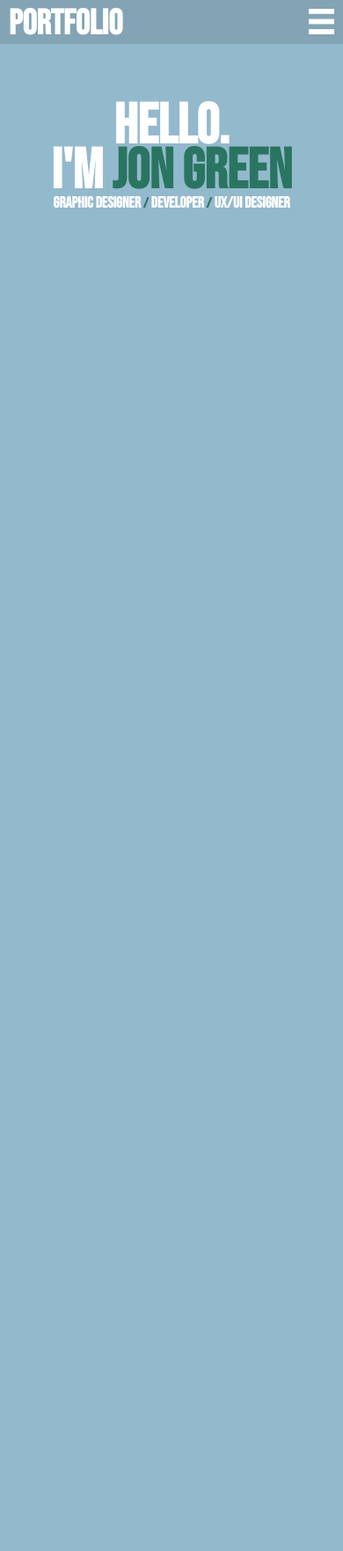
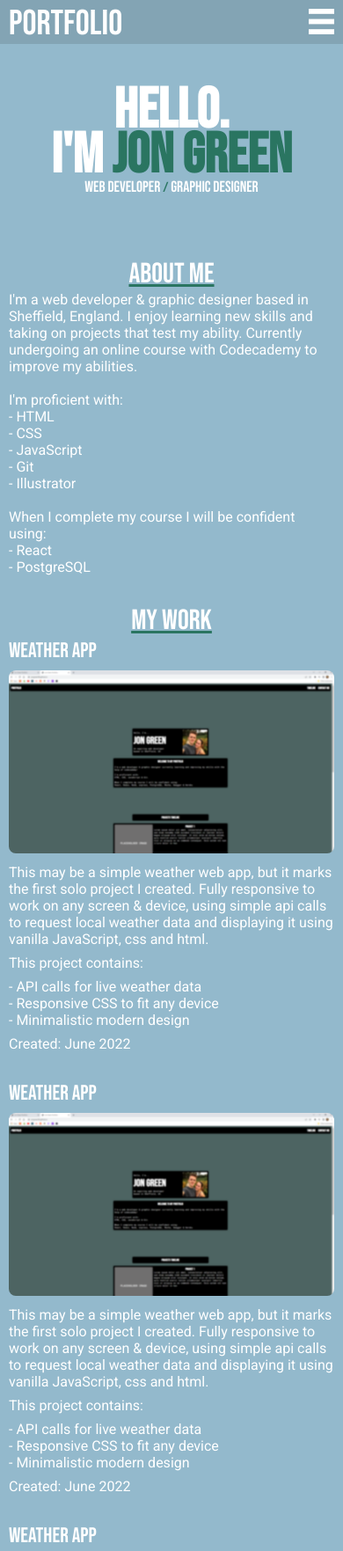
Before and after one commit to jongreen96/jongreen96.github.io, a plain HTML site: page index.html in a window 390 px wide. Shown: the top 1763 px of the page at 88% size. Drawn offline with Linux system fonts and the light colour scheme.

Commit message:
linked to first project added possible fix for letter spacing on iphone

```diff
--- a/Resources/index.css
+++ b/Resources/index.css
@@ -4,7 +4,7 @@
     position: absolute;
     width: 100%;
     top: 40%;
-    transition: top 1.5s ease 4s, opacity 2s ease 1s, margin-top 1.5s ease 4s;
+    transition: top 1s ease 2.5s, opacity 1s ease .5s, margin-top 1s ease 2.5s;
 }
 
 #title>h1 {
@@ -21,14 +21,39 @@
 
 main {
     opacity: 0%;
-    transition: opacity 2s ease 5s;
+    transition: opacity 2s ease 2.7s;
     padding: 10px;
     display: grid;
     gap: 2rem;
     margin-top: 250px;
 }
 
+.project {
+    display: grid;
+    gap: .5rem;
+    justify-content: center;
+}
+
+.project img {
+    border-radius: .5rem;
+}
+
 .grid-container {
     display: grid;
     gap: 2rem;
 }
+
+#contact {
+    text-align: center;
+    display: grid;
+    justify-content: center;
+}
+
+#contact h1 {
+    line-height: 3.2rem;
+    width: 300px;
+}
+
+#contact h3 {
+    justify-self: center;
+}
--- a/Resources/index.js
+++ b/Resources/index.js
@@ -2,7 +2,9 @@ const menu = document.getElementById('menu');
 const navButton = document.getElementById('nav-menu-button');
 let navToggle = true;
 
-navButton.onclick = function() {
+navButton.onclick = navigationToggle;
+
+function navigationToggle() {
     if (navToggle) {
         menu.style.top = '50px';
         navToggle = false;
@@ -15,7 +17,7 @@ navButton.onclick = function() {
 const title = document.getElementById('title');
 const main = document.getElementById('main');
 
-document.body.onload = function () {
+document.body.onload = () => {
     title.style.opacity = '100%';
     title.style.top = '0';
     title.style.marginTop = '100px';
@@ -23,7 +25,11 @@ document.body.onload = function () {
     main.style.opacity = '100%';
 }
 
-document.body.onclick = function() {
+document.body.onclick = () => {
     title.style.transition = 'none';
     main.style.transition = 'none';
 }
+
+menu.onclick = () => {
+    navigationToggle();
+}
--- a/Resources/main.css
+++ b/Resources/main.css
@@ -5,6 +5,7 @@ h1, h2, h3, h4, h5, h6, p, ul {
     color: white;
     font-size: 3rem;
     letter-spacing: normal;
+    font-weight: 400;
 }
 
 p, ul {
@@ -14,6 +15,7 @@ p, ul {
 
 h1, .h1-green {
     font-size: 4rem;
+    font-weight: 600;
 }
 
 .h1-green {
@@ -21,22 +23,37 @@ h1, .h1-green {
 }
 
 h2 {
-    font-size: 2.5rem;
+    font-size: 2rem;
 }
 
 h3 {
-    font-size: 2rem;
+    font-size: 1.5rem;
 }
 
+html {
+    scroll-behavior: smooth;
+    scroll-padding-top: 50px;
+}
 
-.pointer::before {
-    content: '';
-    display: block;
-    background: url('./Icons/Arrow-icon.svg') no-repeat;
-    width: 1.5rem;
-    height: 1.9rem;
-    float: left;
-    margin-top: 0.5rem;
+.header {
+    text-align: center;
+    text-decoration: underline;
+    text-decoration-color: #2a7561;
+}
+
+.button {
+    background-color: #2a7561;
+    color: white;
+    border: 2px solid #2a7561;
+    border-radius: 5px;
+    padding: 2px 10px 0;
+}
+
+.button:hover {
+    background-color: #93b9cc;
+    border: 2px solid #2a7561;
+    color: #2a7561;
+    cursor: pointer;
 }
 
 body {
@@ -58,6 +75,10 @@ nav {
     z-index: 10;
 }
 
+nav h2 {
+    font-size: 2.5rem;
+}
+
 #nav-menu-button {
     width: 29px;
 }
@@ -74,3 +95,15 @@ menu {
     transition: top .5s;
     z-index: 9;
 }
+
+footer {
+    display: flex;
+    justify-content: space-between;
+    align-items: center;
+    height: 50px;
+    width: 100%;
+    padding: 10px;
+    background-color: #83a4b4;
+    line-height: 0.8;
+    z-index: 10;
+}
--- a/index.html
+++ b/index.html
@@ -22,7 +22,7 @@
             <img id="nav-menu-button" src="./Resources/Icons/nav-menu-icon.svg" alt="Navigation Menu">
         </nav>
         <menu id="menu">
-            <a href="./weather.html"><h3>my work</h3></a>
+            <a href="#work"><h3>my work</h3></a>
             <h3>blog</h3>
             <h3>contact me</h3>
         </menu>
@@ -30,96 +30,113 @@
 
     <section id="title">
         <h1>Hello.<br>i'm <span class="h1-green">jon green</span></h1>
-        <h2>graphic designer <span class="h2-green">/</span> developer <span class="h2-green">/</span> ux/ui designer</h2>
+        <h2>web developer <span class="h2-green">/</span> graphic designer</h2>
     </section>
 
     <main id="main">
 
         <section id="About">
-            <h2 class="pointer">About me </h2>
+            <h2 class="pointer header">About me </h2>
             <p>I'm a web developer & graphic designer based in Sheffield, England. I enjoy learning new skills and taking on projects that test my ability. Currently undergoing an online course with Codecademy to improve my abilities.<br><br>I'm proficient with:<br> - HTML<br> - CSS<br> - JavaScript<br> - Git<br> - Illustrator<br><br>When I complete my course I will be confident using:<br> - React<br> - PostgreSQL</p>
         </section>
 
         <section id="work">
-            <h2 class="pointer">My work</h2>
+            <h2 class="pointer header">My work</h2>
             <div class="grid-container">
 
                 <div class="project">
-                    <h3>Project Title</h3>
-                    <img src="./Resources/Icons/project-placeholder-img.png" alt="Placeholder Image">
-                    <p>Project description talking about how awesome I am as well as bullet points about the project:</p>
+                    <a href="./weather.html"><h3>Weather App</h3></a>
+                    <a href="./weather.html"><img src="./Resources/Icons/project-placeholder-img.png" alt="Placeholder Image"></a>
+                    <p>This may be a simple weather web app, but it marks the first solo project I created. Fully responsive to work on any screen & device, using simple api calls to request local weather data and displaying it using vanilla JavaScript, css and html.</p>
+                    <p>This project contains:</p>
                     <ul>
-                        <li> - I wrote code</li>
-                        <li> - Look at the cool transitions</li>
-                        <li> - Please hire me</li>
+                        <li> - API calls for live weather data</li>
+                        <li> - Responsive CSS to fit any device</li>
+                        <li> - Minimalistic modern design</li>
                     </ul>
-                    <p>There might even be a button down here for the user to click to access a page dedicated to the project. Who knows...</p>
+                    <p>Created: June 2022</p>
                 </div>
 
                 <div class="project">
-                    <h3>Project Title</h3>
-                    <img src="./Resources/Icons/project-placeholder-img.png" alt="Placeholder Image">
-                    <p>Project description talking about how awesome I am as well as bullet points about the project:</p>
+                    <a href="./weather.html"><h3>Weather App</h3></a>
+                    <a href="./weather.html"><img src="./Resources/Icons/project-placeholder-img.png" alt="Placeholder Image"></a>
+                    <p>This may be a simple weather web app, but it marks the first solo project I created. Fully responsive to work on any screen & device, using simple api calls to request local weather data and displaying it using vanilla JavaScript, css and html.</p>
+                    <p>This project contains:</p>
                     <ul>
-                        <li> - I wrote code</li>
-                        <li> - Look at the cool transitions</li>
-                        <li> - Please hire me</li>
+                        <li> - API calls for live weather data</li>
+                        <li> - Responsive CSS to fit any device</li>
+                        <li> - Minimalistic modern design</li>
                     </ul>
-                    <p>There might even be a button down here for the user to click to access a page dedicated to the project. Who knows...</p>
+                    <p>Created: June 2022</p>
                 </div>
 
                 <div class="project">
-                    <h3>Project Title</h3>
-                    <img src="./Resources/Icons/project-placeholder-img.png" alt="Placeholder Image">
-                    <p>Project description talking about how awesome I am as well as bullet points about the project:</p>
+                    <a href="./weather.html"><h3>Weather App</h3></a>
+                    <a href="./weather.html"><img src="./Resources/Icons/project-placeholder-img.png" alt="Placeholder Image"></a>
+                    <p>This may be a simple weather web app, but it marks the first solo project I created. Fully responsive to work on any screen & device, using simple api calls to request local weather data and displaying it using vanilla JavaScript, css and html.</p>
+                    <p>This project contains:</p>
                     <ul>
-                        <li> - I wrote code</li>
-                        <li> - Look at the cool transitions</li>
-                        <li> - Please hire me</li>
+                        <li> - API calls for live weather data</li>
+                        <li> - Responsive CSS to fit any device</li>
+                        <li> - Minimalistic modern design</li>
                     </ul>
-                    <p>There might even be a button down here for the user to click to access a page dedicated to the project. Who knows...</p>
+                    <p>Created: June 2022</p>
                 </div>
 
                 <div class="project">
-                    <h3>Project Title</h3>
-                    <img src="./Resources/Icons/project-placeholder-img.png" alt="Placeholder Image">
-                    <p>Project description talking about how awesome I am as well as bullet points about the project:</p>
+                    <a href="./weather.html"><h3>Weather App</h3></a>
+                    <a href="./weather.html"><img src="./Resources/Icons/project-placeholder-img.png" alt="Placeholder Image"></a>
+                    <p>This may be a simple weather web app, but it marks the first solo project I created. Fully responsive to work on any screen & device, using simple api calls to request local weather data and displaying it using vanilla JavaScript, css and html.</p>
+                    <p>This project contains:</p>
                     <ul>
-                        <li> - I wrote code</li>
-                        <li> - Look at the cool transitions</li>
-                        <li> - Please hire me</li>
+                        <li> - API calls for live weather data</li>
+                        <li> - Responsive CSS to fit any device</li>
+                        <li> - Minimalistic modern design</li>
                     </ul>
-                    <p>There might even be a button down here for the user to click to access a page dedicated to the project. Who knows...</p>
+                    <p>Created: June 2022</p>
                 </div>
 
                 <div class="project">
-                    <h3>Project Title</h3>
-                    <img src="./Resources/Icons/project-placeholder-img.png" alt="Placeholder Image">
-                    <p>Project description talking about how awesome I am as well as bullet points about the project:</p>
+                    <a href="./weather.html"><h3>Weather App</h3></a>
+                    <a href="./weather.html"><img src="./Resources/Icons/project-placeholder-img.png" alt="Placeholder Image"></a>
+                    <p>This may be a simple weather web app, but it marks the first solo project I created. Fully responsive to work on any screen & device, using simple api calls to request local weather data and displaying it using vanilla JavaScript, css and html.</p>
+                    <p>This project contains:</p>
                     <ul>
-                        <li> - I wrote code</li>
-                        <li> - Look at the cool transitions</li>
-                        <li> - Please hire me</li>
+                        <li> - API calls for live weather data</li>
+                        <li> - Responsive CSS to fit any device</li>
+                        <li> - Minimalistic modern design</li>
                     </ul>
-                    <p>There might even be a button down here for the user to click to access a page dedicated to the project. Who knows...</p>
+                    <p>Created: June 2022</p>
                 </div>
 
                 <div class="project">
-                    <h3>Project Title</h3>
-                    <img src="./Resources/Icons/project-placeholder-img.png" alt="Placeholder Image">
-                    <p>Project description talking about how awesome I am as well as bullet points about the project:</p>
+                    <a href="./weather.html"><h3>Weather App</h3></a>
+                    <a href="./weather.html"><img src="./Resources/Icons/project-placeholder-img.png" alt="Placeholder Image"></a>
+                    <p>This may be a simple weather web app, but it marks the first solo project I created. Fully responsive to work on any screen & device, using simple api calls to request local weather data and displaying it using vanilla JavaScript, css and html.</p>
+                    <p>This project contains:</p>
                     <ul>
-                        <li> - I wrote code</li>
-                        <li> - Look at the cool transitions</li>
-                        <li> - Please hire me</li>
+                        <li> - API calls for live weather data</li>
+                        <li> - Responsive CSS to fit any device</li>
+                        <li> - Minimalistic modern design</li>
                     </ul>
-                    <p>There might even be a button down here for the user to click to access a page dedicated to the project. Who knows...</p>
+                    <p>Created: June 2022</p>
                 </div>
 
             </div>
         </section>
 
+        <section id="contact">
+            <h1>let's bring <span class="h1-green">your</span> idea to life</h1>
+            <br>
+            <h3 class="button">Contact Me</h3>
+        </section>
+
     </main>
+
+    <footer>
+        <p>Jon Green 2022</p>
+        <p>Contact me</p>
+    </footer>
 
 </body>
 
```
